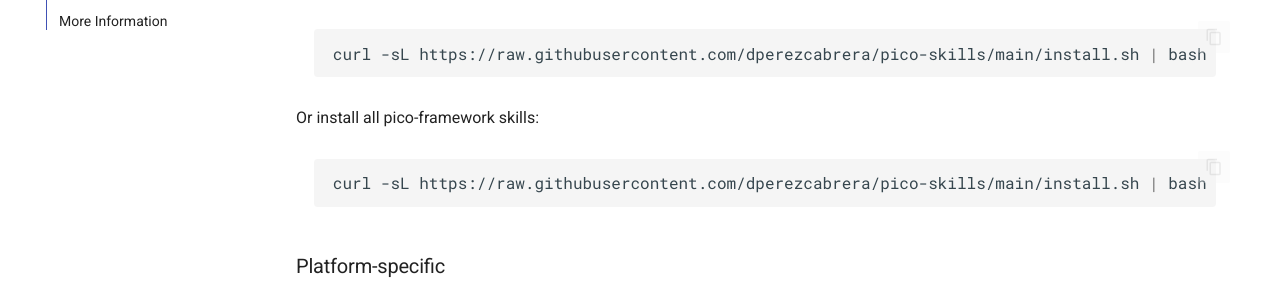
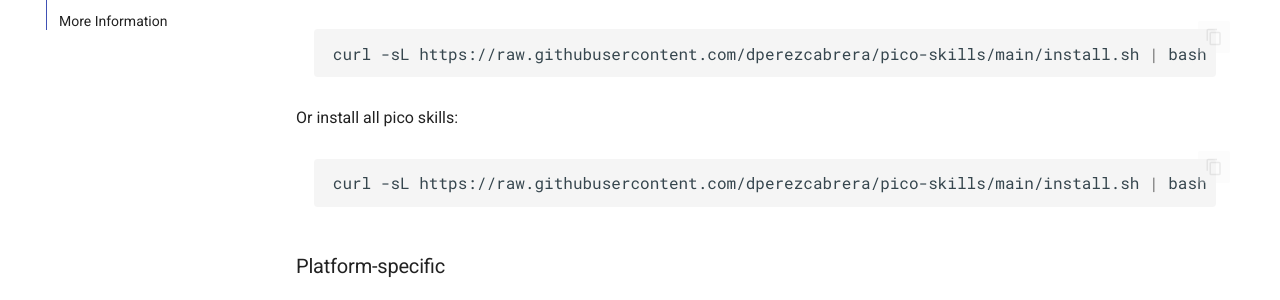
Before and after one commit to dperezcabrera/pico-fastapi, an MkDocs documentation site: the page built from docs/skills.md, in a window 1280 px wide and 1400 px high. Shown: the part 327-627 px from the top of the window. Built offline with MkDocs 1.6.1 and Material for MkDocs 9.7.7, drawn with Linux system fonts in a browser that asks for light colours; comment, search, counter and statistics services are not loaded; some of the changed text lies outside the part shown.

Commit message:
docs: update README and skills reference

````diff
--- a/docs/skills.md
+++ b/docs/skills.md
@@ -8,7 +8,7 @@
 curl -sL https://raw.githubusercontent.com/dperezcabrera/pico-skills/main/install.sh | bash -s -- fastapi
 ```
 
-Or install all pico-framework skills:
+Or install all pico skills:
 
 ```bash
 curl -sL https://raw.githubusercontent.com/dperezcabrera/pico-skills/main/install.sh | bash
@@ -47,7 +47,7 @@
 
 ### `/add-tests`
 
-Generates tests for existing pico-framework components. Creates HTTP tests for controllers and unit tests for services.
+Generates tests for existing pico components. Creates HTTP tests for controllers and unit tests for services.
 
 ```
 /add-tests UserController
````
Also changed, not shown: README.md (+1 -1 lines), 1 other file.
